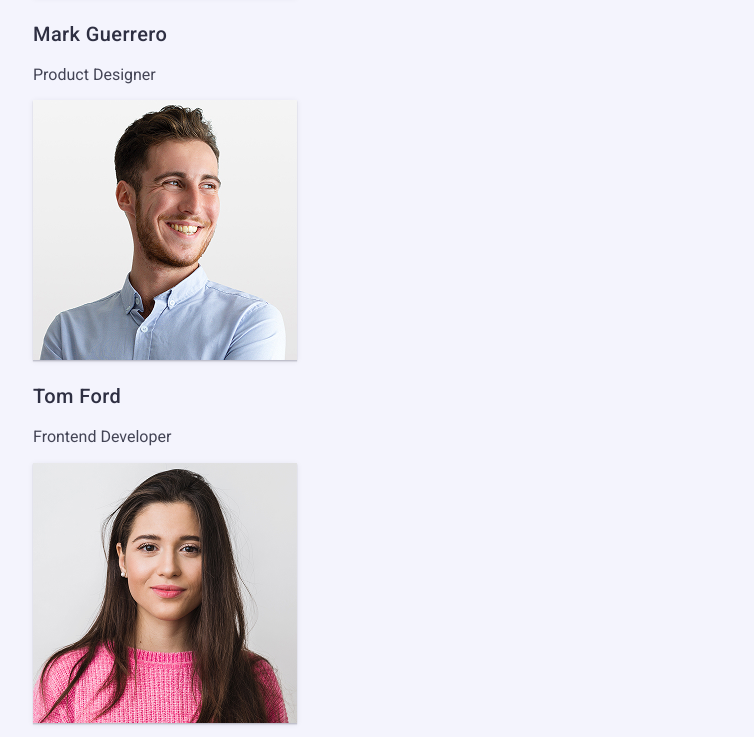
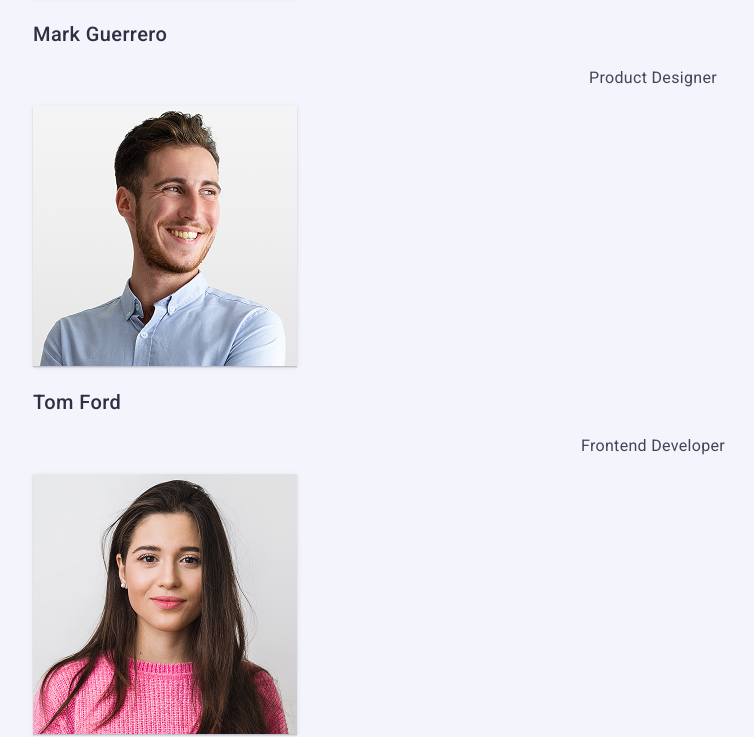
Before and after one commit to MariiTytiuk/goit-markup-hw-02, a plain HTML site: page index.html in a window 1280 px wide. Shown: the part 1086-1823 px from the top of the page, without its empty margins (7-761 px from the left). Drawn offline with nearby package versions, Linux system fonts and the light colour scheme.

Commit message:
add section 3

```diff
--- a/css/styles.css
+++ b/css/styles.css
@@ -122,3 +122,12 @@ color: #434455;
     box-shadow: 0 2px 1px 0 rgba(46, 47, 66, 0.08), 0 1px 1px 0 rgba(46, 47, 66, 0.16), 0 1px 6px 0 rgba(46, 47, 66, 0.08);
 background: #f4f4fd;
 }
+
+.team-text {
+font-weight: 400;
+font-size: 16px;
+line-height: 1.5;
+letter-spacing: 0.02em;
+text-align: center;
+color: #434455;
+}
```
